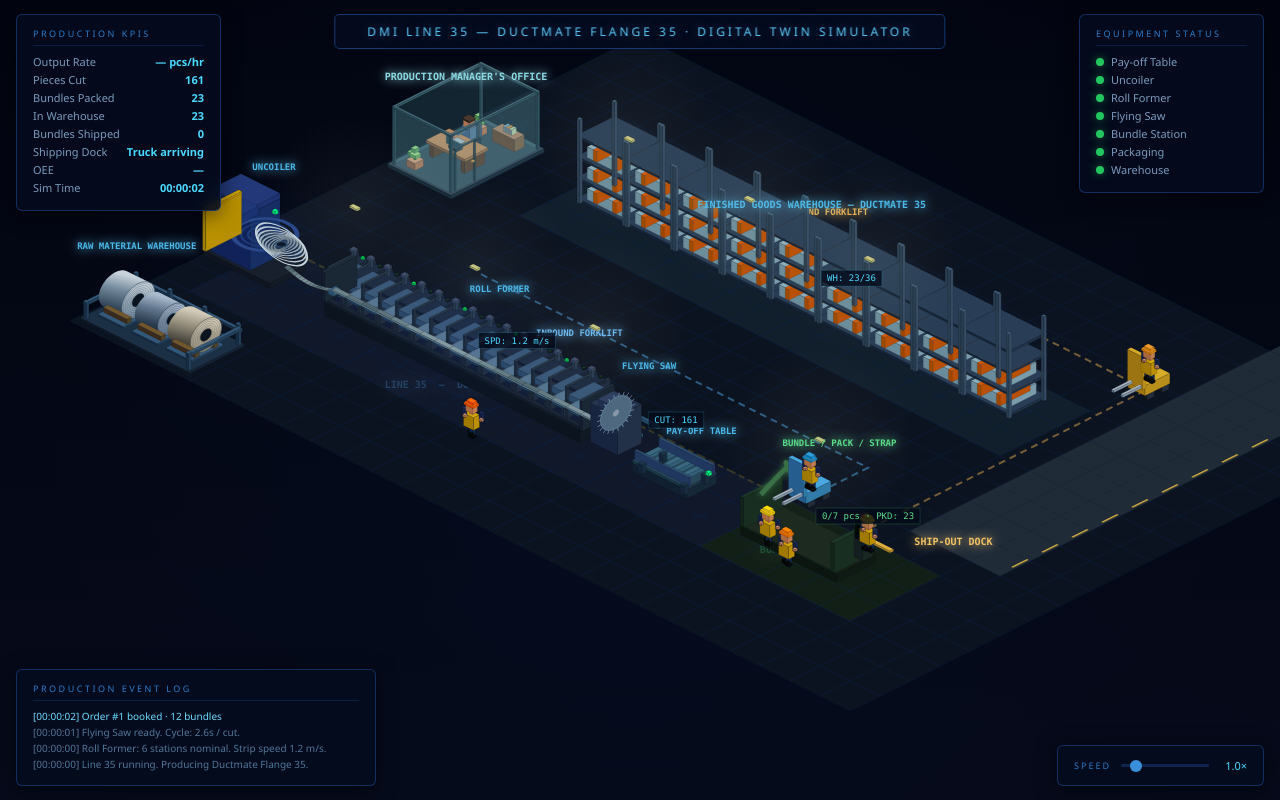
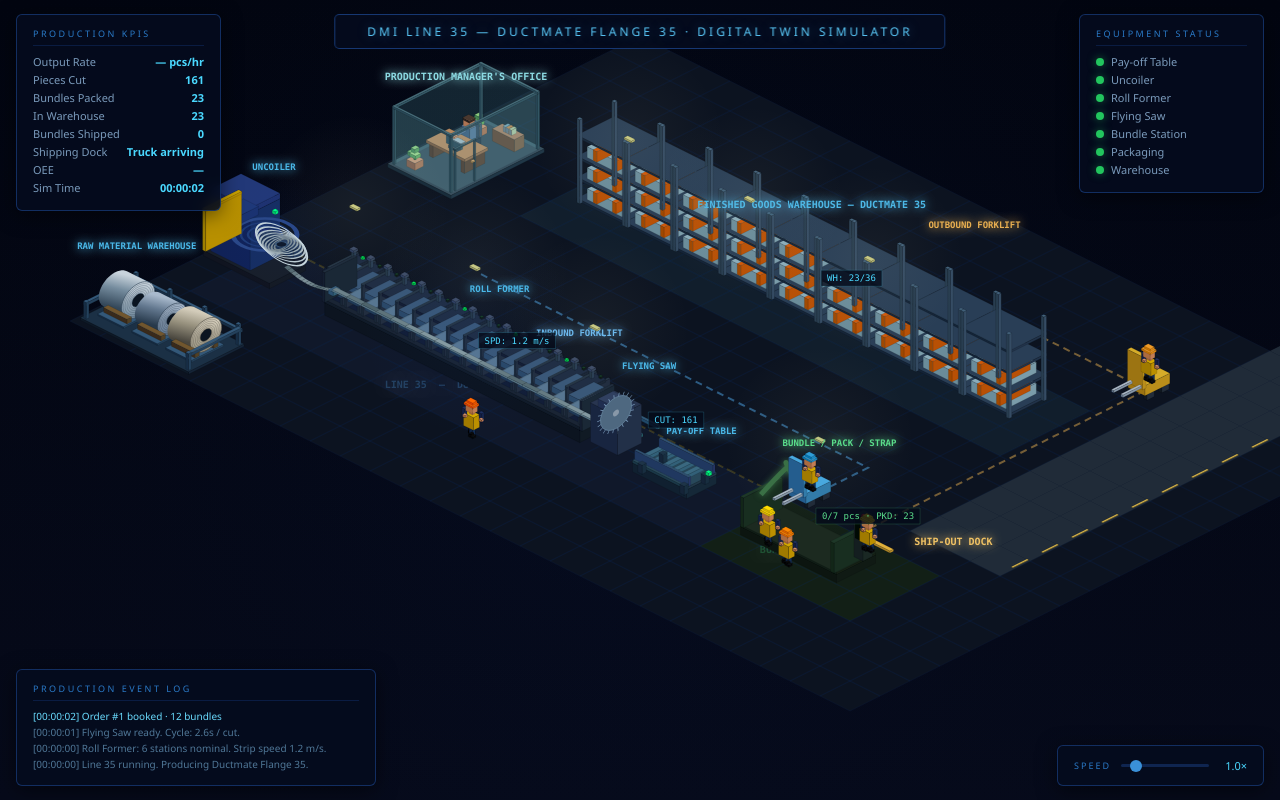
Before and after one commit to WilsonSUN2024/Line35-Gamification, a plain HTML site: page DMI Line 35 — Digital Twin Simulator.html in a window 1280 px wide. Drawn offline with Linux system fonts and the light colour scheme; animation ran at ten frames a second.

Commit message:
Move outbound forklift label clear of warehouse racks

```diff
--- a/DMI Line 35 — Digital Twin Simulator.html
+++ b/DMI Line 35 — Digital Twin Simulator.html
@@ -447,7 +447,7 @@ function drawFloor() {
   }
   ctx.restore();
   lbl(8, INBOUND_LANE_Y + 0.42, 0.01, 'INBOUND FORKLIFT', '#68b8f0', 9);
-  lbl(8, OUTBOUND_LANE_Y - 0.42, 0.01, 'OUTBOUND FORKLIFT', '#e9af50', 9);
+  lbl(11, OUTBOUND_LANE_Y - 2.5, 0.01, 'OUTBOUND FORKLIFT', '#e9af50', 9);
   lbl(BS_X+1.4, LINE_Y+0.6, 0.01, 'BUNDLE / PACK', 'rgba(60,200,120,0.28)', 10);
   lbl(8, LINE_Y+0.5, 0.01, 'LINE 35  —  DUCTMATE FLANGE 35', 'rgba(80,160,230,0.28)', 10);
 }
```
